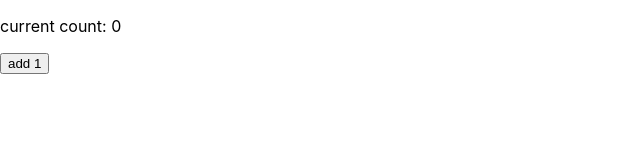
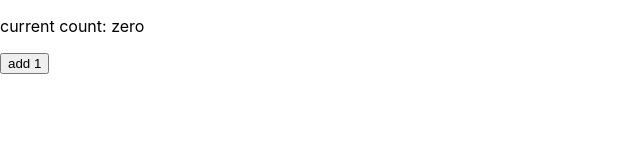
Before and after one commit to reactskill/react-app, a React (Create React App) app: page / in a window 1280 px wide. Shown: the top 160 px of the page, without its empty margins (0-640 px from the left). Built offline with nearby package versions, Linux system fonts and the light colour scheme.

Commit message:
custom hook

```diff
--- a/src/App.js
+++ b/src/App.js
@@ -1,13 +1,13 @@
-import { useState } from 'react'
+import useEnglish from './useEnglish'
 
 function App() {
 
-  const [count, setCount] = useState(0)
+  const [ word, addOne ] = useEnglish(0)
 
   return (
     <div className="App">
-      <p>current count: <span>{ count }</span></p>
-      <button onClick={() => setCount(count + 1)}>add 1</button>
+      <p>current count: <span>{ word }</span></p>
+      <button onClick={() => addOne()}>add 1</button>
     </div>
   );
 }
--- /dev/null
+++ b/src/useEnglish.js
@@ -0,0 +1,13 @@
+import { useState } from 'react'
+
+function english(num){
+  const index = ['zero','one','two','three','four','five','six','seven','eight','nine']
+  return (''+num).split('').map(x => index[parseInt(x)]).join('-')
+}
+
+export default function useEnglish(num){
+  const [count, setCount] = useState(num)
+  const word = english(count)
+  const addOne = function(){ setCount(count + 1) }
+  return [ word, addOne ]
+}
```
